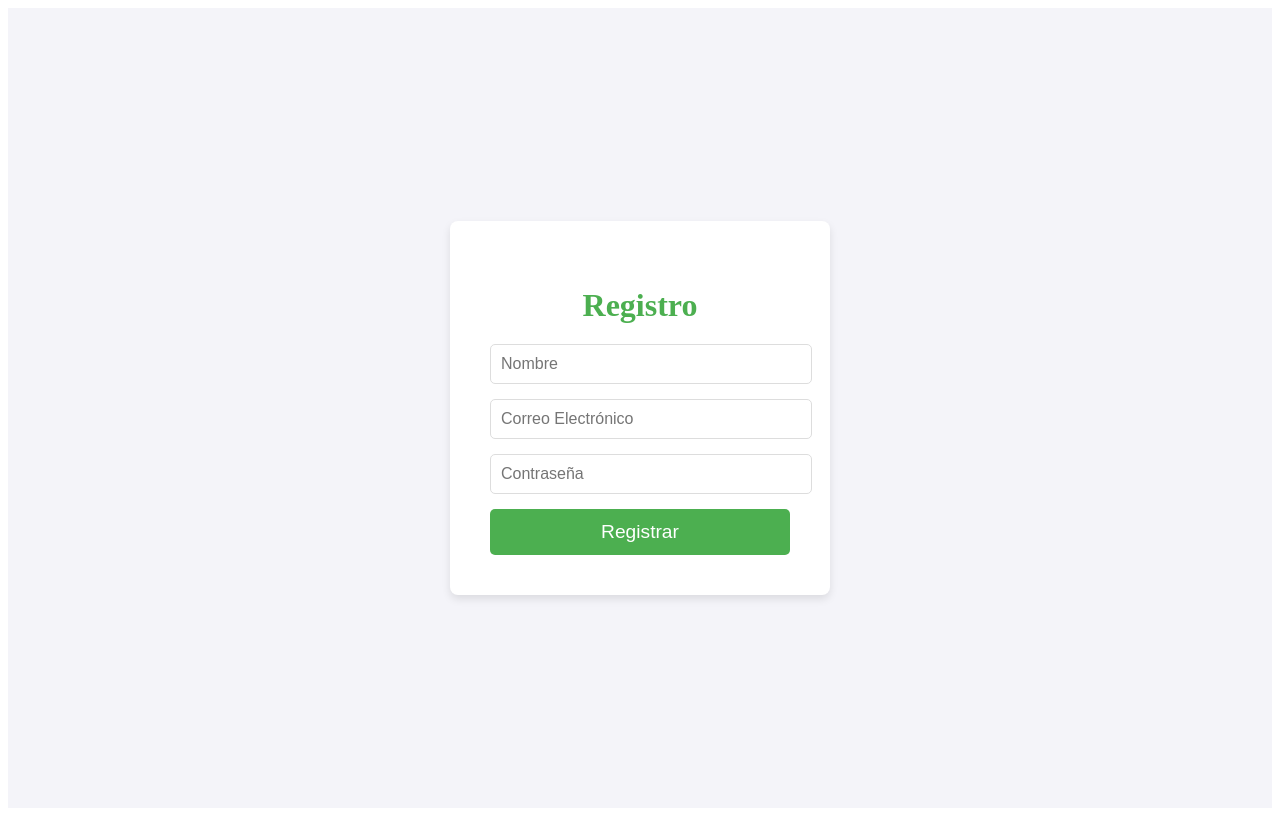
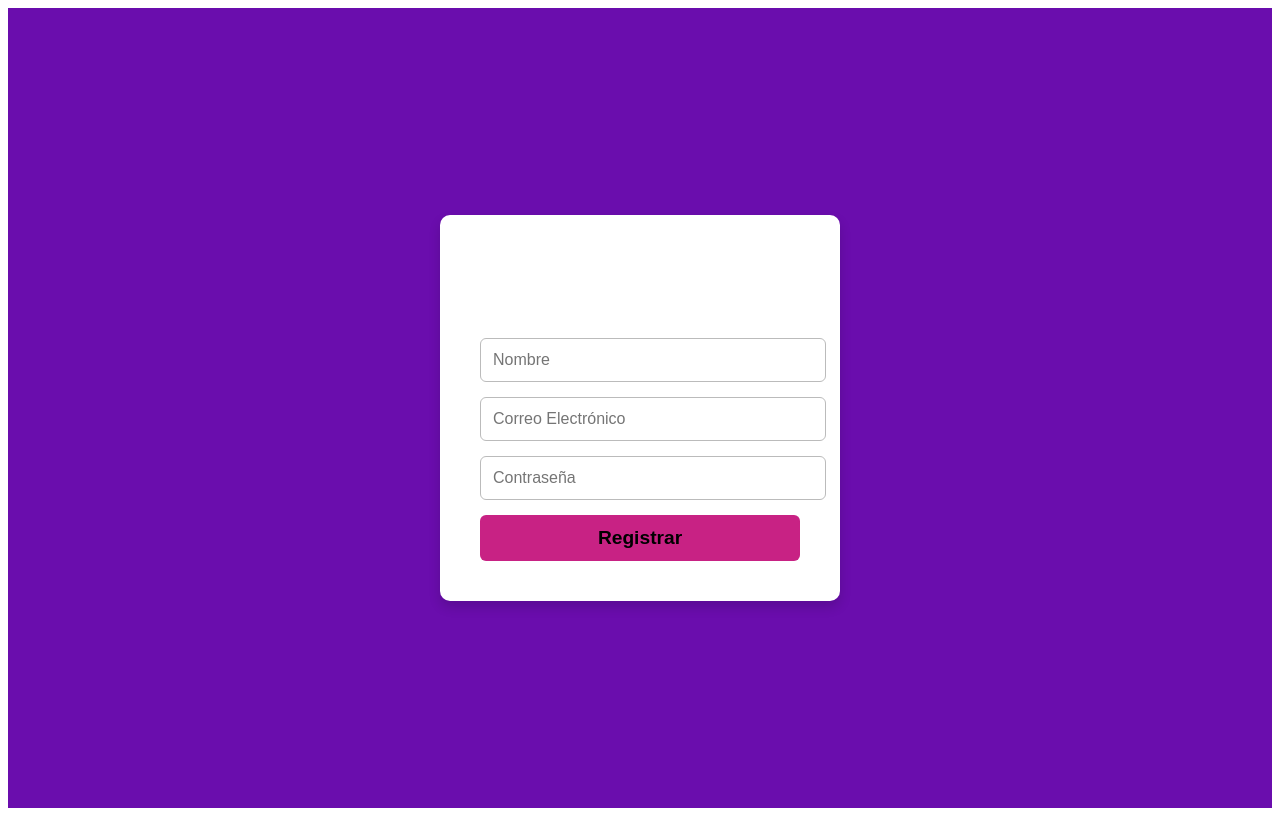
Before and after one commit to Cedrick58/front, a React (Vite) app: page /register in a window 1280 px wide. Built offline with nearby package versions, Linux system fonts and the light colour scheme.

Commit message:
octavo commit

```diff
--- a/src/components/Register.jsx
+++ b/src/components/Register.jsx
@@ -148,27 +148,28 @@ const styles = {
     justifyContent: 'center',
     alignItems: 'center',
     height: '100vh',
-    backgroundColor: '#f4f4f9',
+    backgroundColor: '#6a0dad', // Fondo morado
   },
   form: {
     backgroundColor: 'white',
     padding: '40px',
-    borderRadius: '8px',
-    boxShadow: '0 4px 8px rgba(0, 0, 0, 0.1)',
-    width: '300px',
+    borderRadius: '10px',
+    boxShadow: '0 6px 12px rgba(0, 0, 0, 0.15)',
+    width: '320px',
     textAlign: 'center',
   },
   heading: {
     fontSize: '2rem',
-    color: '#4CAF50',
+    color: '#ffffff', // Blanco para contraste con el fondo morado
     marginBottom: '20px',
+    fontWeight: 'bold',
   },
   input: {
     width: '100%',
-    padding: '10px',
+    padding: '12px',
     marginBottom: '15px',
-    border: '1px solid #ddd',
-    borderRadius: '5px',
+    border: '1px solid #bbb',
+    borderRadius: '6px',
     fontSize: '1rem',
     outline: 'none',
     transition: 'border-color 0.3s',
@@ -176,18 +177,20 @@ const styles = {
   button: {
     width: '100%',
     padding: '12px',
-    backgroundColor: '#4CAF50',
-    color: 'white',
+    backgroundColor: '#c82284', //
+    color: 'black',
     border: 'none',
-    borderRadius: '5px',
+    borderRadius: '6px',
     fontSize: '1.2rem',
+    fontWeight: 'bold',
     cursor: 'pointer',
     transition: 'background-color 0.3s ease',
   },
   error: {
-    color: '#f44336',
+    color: '#ff4444',
     marginBottom: '10px',
   },
 };
 
+
 export default Register;
```
